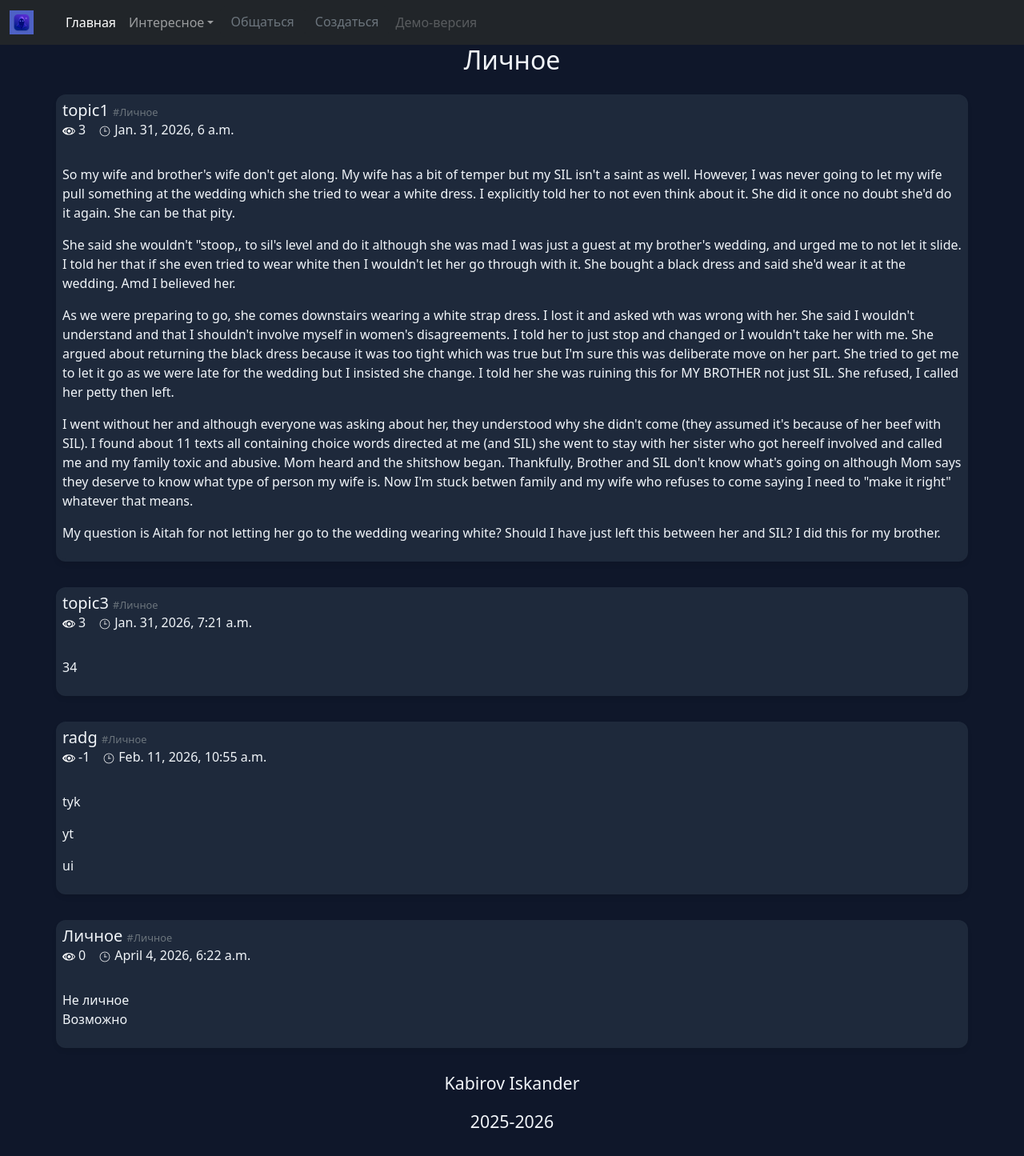
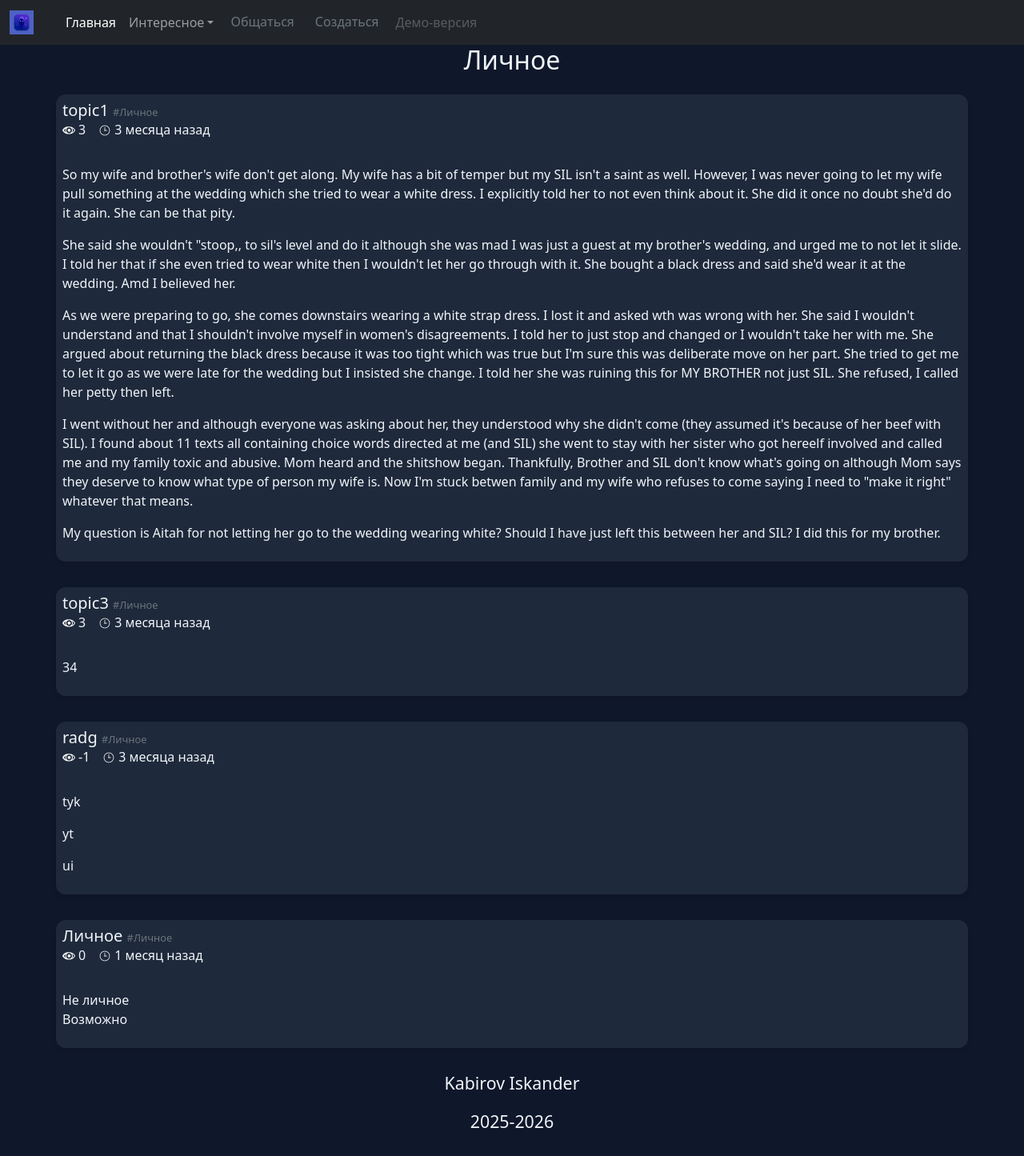
Before and after one commit to Fantomchick/Proekt-info-progra, a Django app: page /forum/personal in a window 1280 px wide. Shown: the whole page at 80% size. Run offline with Django 5.2, Linux system fonts and the light colour scheme; data comes from the database, SQL or seed files in the repository; both versions use the stored data as it was after the commit; some libraries are stand-ins or nearby versions.

Commit message:
добавил отсчет времени

```diff
--- /dev/null
+++ b/proect_info_progra_app/proect_info_progra_app/static/js/date.js
@@ -0,0 +1,40 @@
+function getNoun(number,one,two,five){
+    let n=Math.abs(number)
+    n = n%100
+    if (n>=5&&n<=20)return five
+    n=n%10
+    if (n==1)return one
+    if (n>=2&&n<=4)return two
+}
+
+const elements_date=document.querySelectorAll('.topic-date')
+
+elements_date.forEach(el=>{
+    const timestamp=el.getAttribute('data-timestamp')
+    if (!timestamp) return
+    const date=new Date(timestamp)
+    const now= new Date
+    const diffInSeconds=Math.floor((now-date)/1000)
+    if (diffInSeconds<0) return
+    const intervals=[
+        {seconds: 31536000000, forms:['тысячелетие','тысячелетия','тысячелетий']},
+        {seconds: 31536000, forms:['год','года','лет']},
+        {seconds: 2592000, forms:['месяц','месяца','месяцев']},
+        {seconds: 604800, forms:['неделю','недели','недель',]},
+        {seconds: 86400, forms:['день','дня','дней',]},
+        {seconds: 3600, forms:['час','часа','часов',]},
+        {seconds: 60, forms:['минуту','минуты','минут']},
+        {seconds: 1, forms:['секунду','секунды','секунд']}
+    ]
+    let result='только что'
+    for (let i=0;i<intervals.length;i++){
+        const interval=intervals[i]
+        const count=Math.floor(diffInSeconds/interval.seconds)
+        if (count>=1){
+            const word = getNoun(count,interval.forms[0],interval.forms[1],interval.forms[2])
+            result=`${count} ${word} назад`
+            break
+        }
+    }
+    el.innerText=result
+})
--- /dev/null
+++ b/proect_info_progra_app/proect_info_progra_app/static/style/forum-template.css
@@ -0,0 +1,3 @@
+.topic-margin{
+    margin-top: 5px;
+}
--- a/proect_info_progra_app/proect_info_progra_app/templates/base.html
+++ b/proect_info_progra_app/proect_info_progra_app/templates/base.html
@@ -59,7 +59,7 @@
                         <h2 class="row justify-content-center" id='obsh'>СОЗДАТЬСЯ</h2>
                         <div id="registration-fields">
                             <label for='nickname' class='form-label' id='email-label'>Введите почту</label>
-                            <input type="email" class='form-control ' id='Email' value='iskkab2000@gmail.com'>
+                            <input type="email" class='form-control ' id='Email' value='fantom@yandex.ru'>
                             <label for='nickname' class='form-label' id='nickname-label'>Придумайте ник</label>
                             <input type="text" class='form-control ' id='nickname' value='Fantom'>
                             <label for='password' class='form-label' id='password-label'>Придумайте пароль</label>
--- a/proect_info_progra_app/proect_info_progra_app/templates/forum.html
+++ b/proect_info_progra_app/proect_info_progra_app/templates/forum.html
@@ -5,6 +5,7 @@
 {% block css %}
 <!-- Связывание с CSS файлом -->
 <link rel="stylesheet" href={%static 'style/forum.css' %}>
+<link rel="stylesheet" href={%static 'style/forum-template.css' %}>
 {% endblock %}
 {% block content %}
 {% csrf_token %}
@@ -15,8 +16,8 @@
         <div class="card_forum">
             <div class="card-body topic-card" onClick="window.location='/forum/topic/{{topic.id}}'">
                 <h5 class="card-title">{{topic.topic_title}} <span class='text-secondary category'>#{{topic.get_themes_type_display}}</span></h5>
-                <div class='row justify-content-start icon_forum'>
-                    <p id="distance"><img  src={%static 'img/eyes.png' %} id="eyes">{{topic.topic_views}}<img src={%static 'img/watch.png' %} id="watch">{{topic.topic_date}}</p>
+                <div class='row justify-content-start flex icon_forum'>
+                    <p id="distance" class='d-flex'><img class='topic-margin'  src={%static 'img/eyes.png' %} id="eyes"> <span>{{topic.topic_views}}</span> <img class='topic-margin' src={%static 'img/watch.png' %} id="watch"> <span class='topic-date' data-timestamp='{{topic.topic_date|date:"c" }}'>{{topic.topic_date|date:"d.m.Y H:i:s"}}</span></p>
                 </div>
                 <p class="card-text">{{ topic.topic_topic|linebreaks }}</p>
                 {% comment %} <a href="/forum/topic/{{topic.id}}" class="btn btn-primary">Прочитать</a> {% endcomment %}
@@ -27,5 +28,5 @@
 </main>
 {% endblock %}
 {% block js %}
-
+<script src={% static 'js/date.js' %}></script>
 {% endblock %}
--- a/proect_info_progra_app/proect_info_progra_app/templates/topic-template.html
+++ b/proect_info_progra_app/proect_info_progra_app/templates/topic-template.html
@@ -7,6 +7,7 @@
 <link rel='icon' href={%static 'img/faicon.png' %}>
 </link>
 <link rel="stylesheet" href={% static 'style/topic.css' %}></link>
+<link rel="stylesheet" href={%static 'style/forum-template.css' %}>
 {% endblock %}
 {% block content %}
 <main class="container" id="topic">
@@ -14,7 +15,7 @@
         <div class="col-8" id="article">
             <div class="card-body topic-card">
                 <h5 id="topic-title">{{ topic.topic_title }}</h5>
-                <p id="distance"><img src={%static 'img/eyes.png' %} id="eyes">{{topic.topic_views}}<img src={%static 'img/watch.png' %} id="watch">{{topic.topic_date}}</p>
+                <p id="distance"><img src={%static 'img/eyes.png' %} id="eyes">{{topic.topic_views}}<img src={%static 'img/watch.png' %} id="watch"><span class='topic-date' data-timestamp='{{topic.topic_date|date:"c" }}'>{{topic.topic_date|date:"d.m.Y H:i:s"}}</span></p>
             </div>
             <div id="topic_text">{{ topic.topic_topic|linebreaks }}</div>
             <div class="row d-flex justify-content-center">
@@ -28,7 +29,7 @@
 {% endblock %}
 {% block js %}
 <script src={% static 'js/topic.js' %}></script>
-
+<script src={% static 'js/date.js' %}></script>
 <!-- Код для создания абзацев -->
 <!-- <script src={% static 'js/slice-text.js' %}></script> -->
 {% endblock %}
```
Also changed, not shown: proect_info_progra_app/db.sqlite3.
